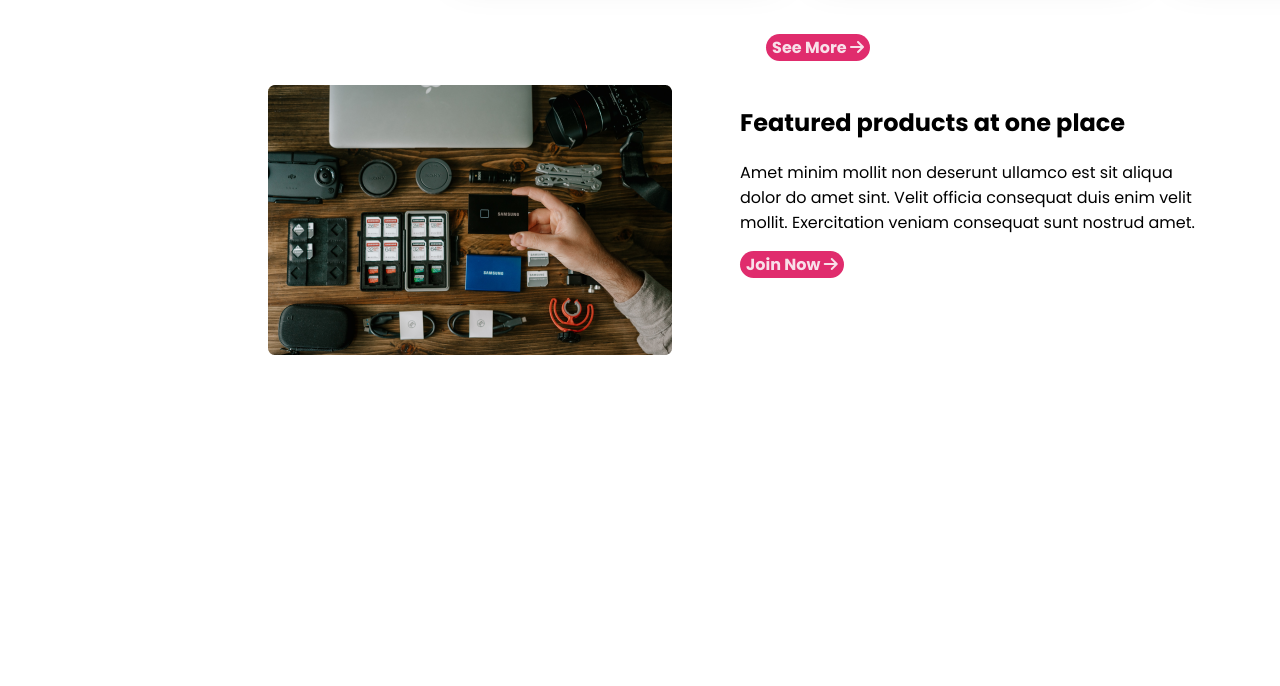
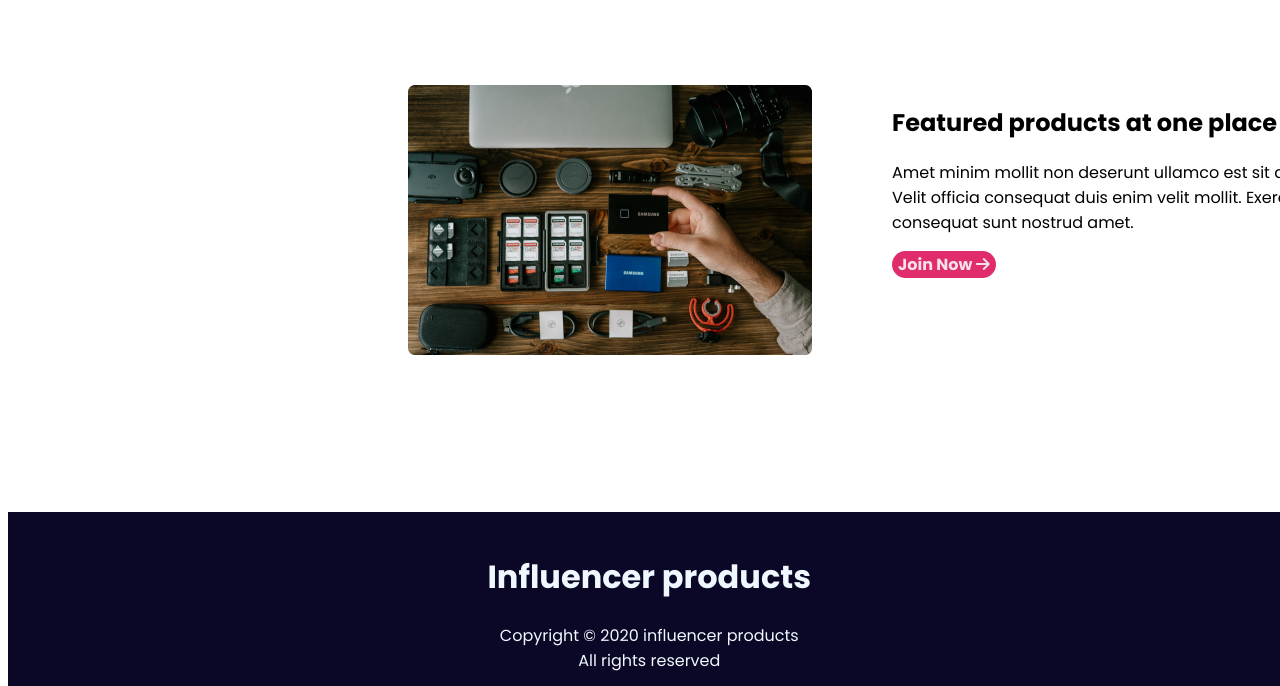
Before and after one commit to Sami0189/practice-01, a plain HTML site: page index.html in a window 1280 px wide. Shown: the part 2558-3244 px from the top of the page. Before the commit the page ends 3078 px from the top, so only its background shows below. Drawn offline with Linux system fonts and the light colour scheme.

Commit message:
only computer finish

```diff
--- a/css/sami.css
+++ b/css/sami.css
@@ -5,7 +5,7 @@
 }
 
 /* header section */
-header, body {
+header{
   padding: 40px 60px;
 }
 nav {
@@ -59,6 +59,7 @@ grid-template-columns: repeat(7,1fr);
   background: rgb(255, 255, 255);
   /* border: 2px solid rgb(255, 217, 0); */
   padding: 10px;
+
 }
 .body-button{
 color: rgba(252, 252, 252, 0.87);
@@ -68,15 +69,16 @@ text-align: left;
 border: 0px;
 background: rgb(224, 44, 109);
 position: absolute;
-right: 410px;
-top:162rem;
+right: 440px;
+top:158rem;
 border-radius: 20px;
 }
 .body-last-part{
   display: grid;
   grid-template-columns: repeat(2,1fr);
-  margin: 110px 0px;
+  margin: 150px 0px;
   margin-left: 200px;
+  gap: 80px;
 }
 .body-button-last{
 color: rgba(252, 252, 252, 0.87);
@@ -89,6 +91,17 @@ border-radius: 20px;
 .products{
   text-align:left;
 }
+/* footer start */
+
+.footer-start{
+  text-align: center;
+  background: rgb(10, 8, 38);
+  padding: 20px;
+  color: aliceblue;
+  width: 98.3%;
+}
+
+
 /* header media query */
 
 /* first section */
--- a/index.html
+++ b/index.html
@@ -25,6 +25,7 @@
         </ul>
       </nav>
       <!-- section two -->
+
       <div class="header-title">
         <div class="header-title-para">
           <h2
@@ -51,7 +52,10 @@
           <img src="images/main-camera.png" alt="" />
         </div>
       </div>
+
+
       <!-- last section -->
+
       <div class="header-sponcer">
         <img src="logos/Alibaba.svg" alt="" />
         <img src="logos/Amazon.svg" alt="" />
@@ -61,11 +65,12 @@
         <img src="logos/Walmart.svg" alt="" />
         <img src="logos/Target.svg" alt="" />
       </div>
+
     </header>
 
     <body>
       <!-- body section one -->
-      <section>
+
         <p
           style="
             font-size: 20px;
@@ -144,20 +149,26 @@
         <button class="body-button">
           See More <i class="fa-solid fa-arrow-right"></i>
         </button>
-      </section>
+
       <!-- body last section -->
 
       <section class="body-last-part">
-        <div>
+        <div style="margin-left: 200px;">
      <img src="images/gear.png" alt="">
         </div>
         <div class="products">
     <h2>Featured products at one place</h2>
-    <p>Amet minim mollit non deserunt ullamco est sit aliqua dolor do amet sint. Velit officia consequat duis enim velit mollit. Exercitation veniam consequat sunt nostrud amet.</p>
+    <p style="width: 600px;">Amet minim mollit non deserunt ullamco est sit aliqua dolor do amet sint. Velit officia consequat duis enim velit mollit. Exercitation veniam consequat sunt nostrud amet.</p>
     <button class="body-button-last">Join Now <i class="fa-solid fa-arrow-right"></i></button>
         </div>
       </section>
     </body>
-    <footer></footer>
+    <footer class="footer-start">
+      <h1>Influencer products</h1>
+      <p style="margin-top: 0px; margin-bottom: 0px;" >Copyright © 2020  influencer products</p>
+      <p style="margin-top: 0px;">All rights reserved</p>
+
+      <p><i class="fa-brands fa-instagram"></i>   <i class="fa-brands fa-facebook"></i>   <i class="fa-brands fa-youtube"></i>    <i class="fa-brands fa-twitter"></i></p>
+    </footer>
   </body>
 </html>
```
